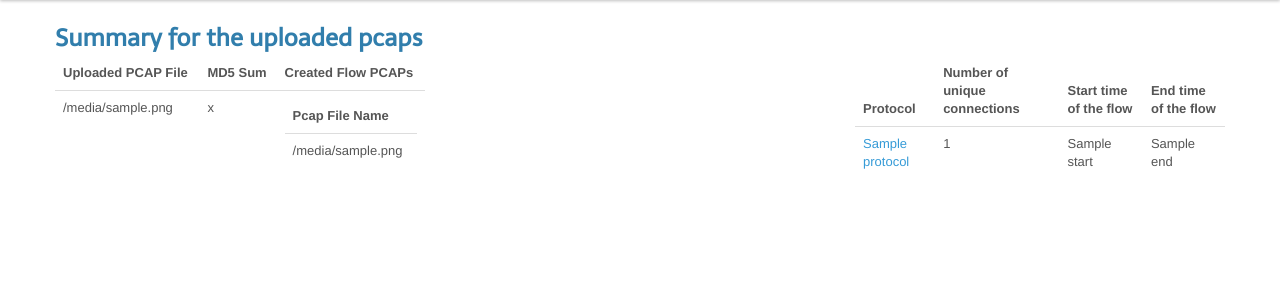
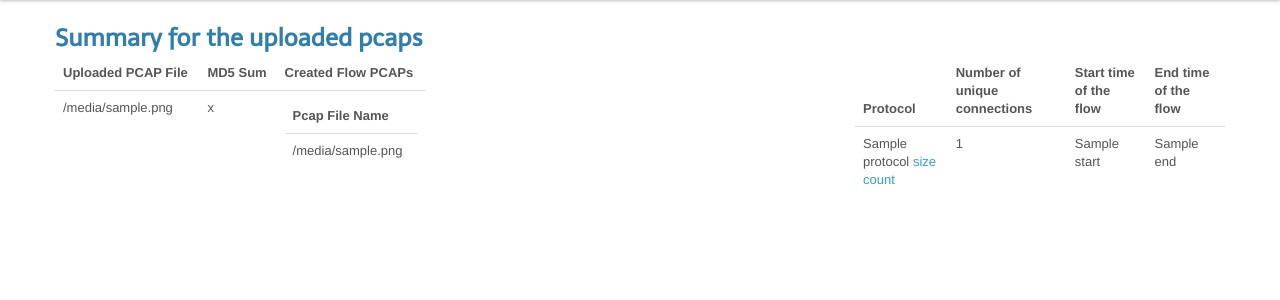
Before and after one commit to oguzy/ovizart, a Django app: template openwitness/templates/pcap/summary.html in a window 1280 px wide. Shown: the part 40-340 px from the top of the page. Run offline with Django 3.2, Linux system fonts and the light colour scheme; the template is opened without the code that fills it: most values are stand-ins (such as "Sample title", 1, 10 or a date in 2020); some libraries are stand-ins or nearby versions.

Commit message:
tag fix at the summary page
added count and size visualization links per application layer  protocol

```diff
--- a/openwitness/templates/pcap/summary.html
+++ b/openwitness/templates/pcap/summary.html
@@ -61,7 +61,7 @@
                 <tbody>
                     {% for protocol, details in flow_details.items %}
                         <tr>
-                            <td> <a href="{% url login_page %}pcap/visualize/{{ protocol }}">{{ protocol }} </td>
+                            <td> {{ protocol }} <a href="{% url login_page %}pcap/visualize/{{ protocol }}/size"> size </a> <a href="{% url login_page %}pcap/visualize/{{ protocol }}/count"> count </a> </td>
                             <td> {{ details.count }} </td>
                             <td> {{details.start }} </td>
                             <td> {{details.end }} </td>
```
